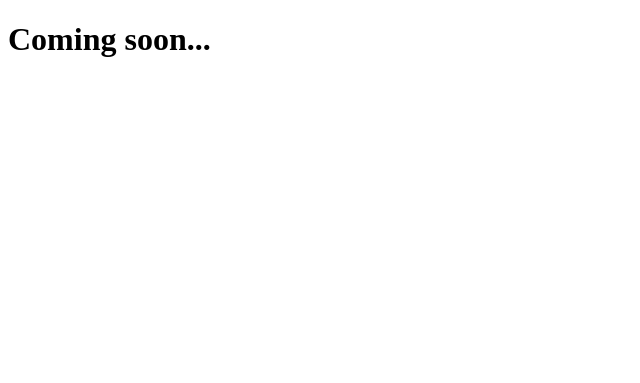
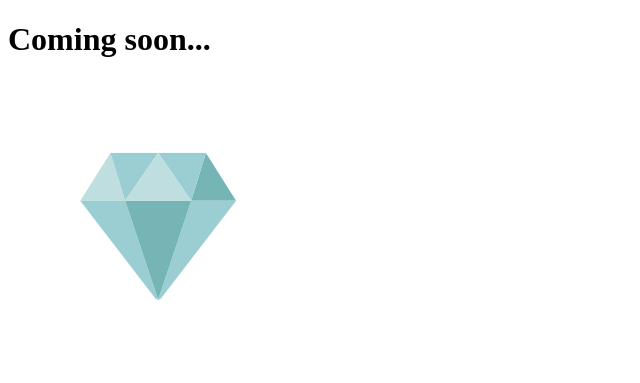
Before and after one commit to lachlanoreo/git-101, a plain HTML site: page index.html in a window 1280 px wide. Shown: the whole page, without its empty margins (0-640 px from the left). Drawn offline with Linux system fonts and the light colour scheme.

Commit message:
added diamon picture

```diff
--- a/index.html
+++ b/index.html
@@ -5,5 +5,6 @@
 </head>
 <body>
 <h1>Coming soon...</h1>
+<img src="diamond.png">
 </body>
 </html>
```
Also changed, not shown: diamond.png (added).
